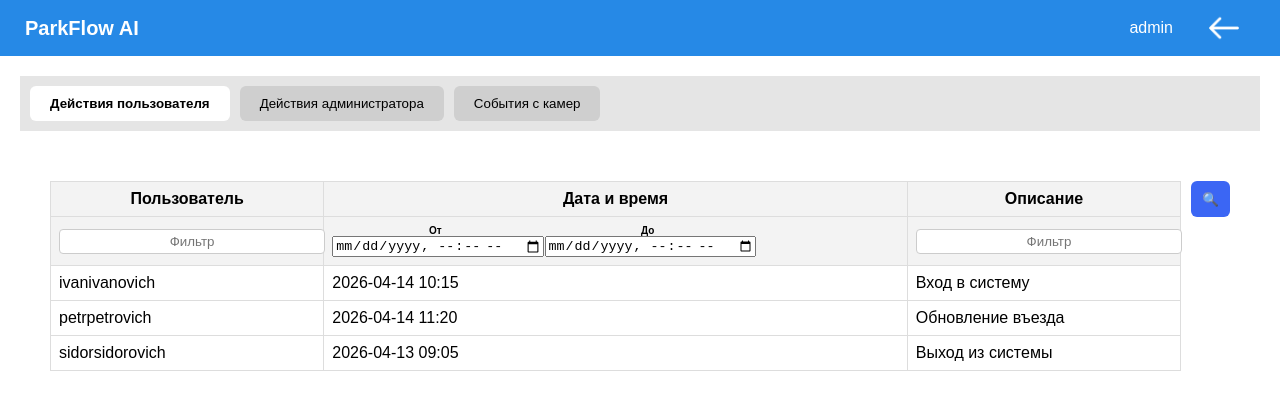
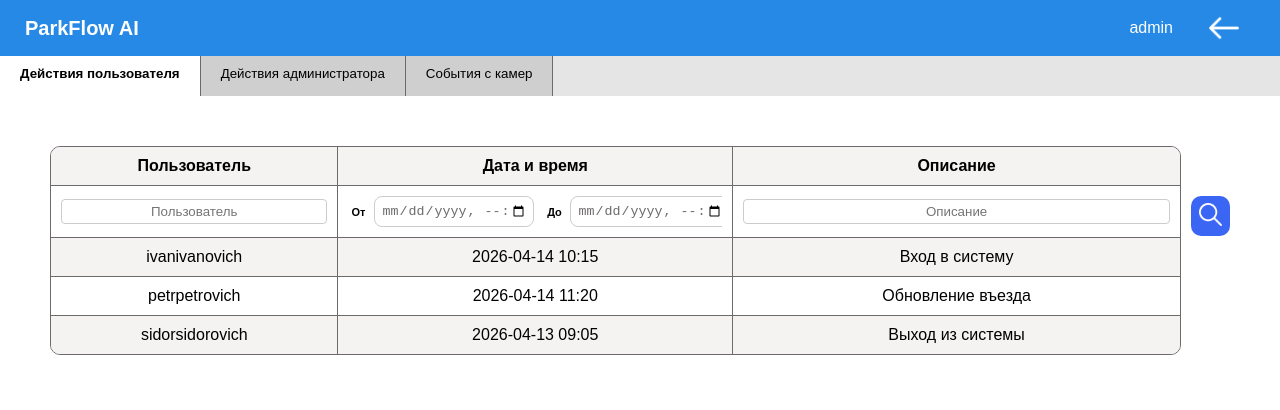
Before and after one commit to DoNik226/ParkFlowAI, a Vue app in the folder frontend/: page /admin/events in a window 1280 px wide. Shown: the top 410 px of the page. Built offline with nearby package versions, Linux system fonts and the light colour scheme; sample sign-in values are in the browser's storage.

Commit message:
fix eventlogviewer

```diff
--- a/frontend/src/components/admin/EventLogViewer.vue
+++ b/frontend/src/components/admin/EventLogViewer.vue
@@ -15,7 +15,7 @@
     </div>
 
     <!-- TABLE -->
-    <div class="table-container" v-if="activeTab === 'user'">
+    <div class="table-container">
 
       <div class="table-with-button">
 
@@ -23,19 +23,18 @@
           <thead>
             <!-- HEADER -->
             <tr>
-              <th>Пользователь</th>
-              <th>Дата и время</th>
-              <th>Описание</th>
+              <th v-for="col in activeTable.columns" :key="col.key" :style="{ width: col.width }">
+                {{ col.label }}
+              </th>
             </tr>
 
             <!-- FILTER ROW -->
             <tr class="filter-row">
+
+              <!-- USER FILTERS -->
+              <template v-if="activeTab === 'user'">
                 <th>
-                <input
-                  v-model="filters.user"
-                  class="input"
-                  placeholder="Фильтр"
-                />
+                  <input v-model="filters.user.user" class="input" placeholder="Пользователь" />
                 </th>
 
                 <th>
@@ -43,9 +42,7 @@
                     <div class="date-group">
                       <span>От</span>
                       <input type="datetime-local" v-model="filters.dateFrom" />
-                  </div>
-
-                  <div class="date-group">
+                    </div> <div class="date-group">
                       <span>До</span>
                       <input type="datetime-local" v-model="filters.dateTo" />
                     </div>
@@ -53,27 +50,76 @@
                 </th>
 
                 <th>
-                <input
-                  v-model="filters.description"
-                  class="input"
-                  placeholder="Фильтр"
-                />
+                  <input v-model="filters.user.description" class="input" placeholder="Описание" />
                 </th>
+              </template>
+
+              <!-- ADMIN FILTERS -->
+              <template v-if="activeTab === 'admin'">
+                <th>
+                  <input v-model="filters.admin.admin" class="input" placeholder="Администратор" />
+                </th>
+
+                <th>
+                  <div class="date-filter">
+                    <div class="date-group">
+                      <span>От</span>
+                      <input type="datetime-local" v-model="filters.dateFrom" />
+                    </div> <div class="date-group">
+                      <span>До</span>
+                      <input type="datetime-local" v-model="filters.dateTo" />
+                    </div>
+                  </div>
+                </th>
+
+                <th>
+                  <input v-model="filters.admin.description" class="input" placeholder="Описание" />
+                </th>
+              </template>
+
+              <!-- CAMERA FILTERS -->
+              <template v-if="activeTab === 'camera'">
+
+                <th>
+                  <input v-model="filters.camera.cameraName" class="input" placeholder="Камера" />
+                </th>
+
+                <th>
+                  <input v-model="filters.camera.parkingName" class="input" placeholder="Парковка" />
+                </th>
+
+                <th>
+                  <div class="date-filter">
+                    <div class="date-group">
+                      <span>От</span>
+                      <input type="datetime-local" v-model="filters.dateFrom" />
+                    </div> <div class="date-group">
+                      <span>До</span>
+                      <input type="datetime-local" v-model="filters.dateTo" />
+                    </div>
+                  </div>
+                </th>
+
+                <th>
+                  <input v-model="filters.camera.description" class="input" placeholder="Описание" />
+                </th>
+
+              </template>
+
             </tr>
           </thead>
 
           <tbody>
-            <tr v-for="(item, index) in filteredLogs" :key="index">
-              <td>{{ item.user }}</td>
-              <td>{{ item.date }}</td>
-              <td>{{ item.description }}</td>
+            <tr v-for="(item, index) in filteredData" :key="index">
+              <td v-for="col in activeTable.columns" :key="col.key" :style="{ width: col.width }">
+                {{ item[col.key] }}
+              </td>
             </tr>
           </tbody>
         </table>
 
-        <!-- SEARCH BUTTON (рядом с таблицей) -->
         <button class="search-btn" @click="applyFilter">
-          🔍
+          <img src="../../assets/img/loupe.png" width="23px">
         </button>
 
       </div>
@@ -92,6 +138,36 @@ const tabs = [
   { key: 'camera', label: 'События с камер' }
 ]
 
+const tableConfig = {
+  user: {
+    columns: [
+      { key: 'user', label: 'Пользователь', width: '25%' },
+      { key: 'date', label: 'Дата и время', width: '35%' },
+      { key: 'description', label: 'Описание', width: '40%' }
+    ],
+    dataKey: 'userLogs'
+  },
+
+  admin: {
+    columns: [
+      { key: 'admin', label: 'Администратор', width: '25%' },
+      { key: 'date', label: 'Дата и время', width: '35%' },
+      { key: 'description', label: 'Описание', width: '40%' }
+    ],
+    dataKey: 'adminLogs'
+  },
+
+  camera: {
+    columns: [
+      { key: 'cameraName', label: 'Камера', width: '15%' },
+      { key: 'parkingName', label: 'Парковка', width: '15%' },
+      { key: 'date', label: 'Дата и время', width: '36%' },
+      { key: 'description', label: 'Описание', width: '34%' }
+    ],
+    dataKey: 'cameraLogs'
+  }
+}
+
 const activeTab = ref('user')
 
 const logs = ref([
@@ -100,11 +176,49 @@ const logs = ref([
   { user: 'sidorsidorovich', date: '2026-04-13 09:05', description: 'Выход из системы' }
 ])
 
+const adminLogs = ref([
+  { admin: 'admin1', date: '2026-04-14 12:00', description: 'Удаление пользователя' }
+])
+
+const cameraLogs = ref([
+  {
+    cameraName: 'CAM-01',
+    parkingName: 'P1',
+    date: '2026-04-14 09:00',
+    description: 'Обнаружен автомобиль'
+  }
+])
+
+const activeTable = computed(() => tableConfig[activeTab.value])
+
+const currentData = computed(() => {
+  if (activeTab.value === 'user') return logs.value
+  if (activeTab.value === 'admin') return adminLogs.value
+  if (activeTab.value === 'camera') return cameraLogs.value
+})
+
 const filters = ref({
+  user: {
     user: '',
     dateFrom: '',
     dateTo: '',
     description: ''
+  },
+
+  admin: {
+    admin: '',
+    dateFrom: '',
+    dateTo: '',
+    description: ''
+  },
+
+  camera: {
+    cameraName: '',
+    parkingName: '',
+    dateFrom: '',
+    dateTo: '',
+    description: ''
+  }
 })
 
 const appliedFilters = ref({ ...filters.value })
@@ -113,51 +227,63 @@ const applyFilter = () => {
   appliedFilters.value = { ...filters.value }
 }
 
-const filteredLogs = computed(() => {
-  return logs.value.filter(log => {
+const filteredData = computed(() => {
+  const data = currentData.value
+  const f = filters.value[activeTab.value]
 
-    const matchUser = appliedFilters.value.user
-      ? log.user.toLowerCase().includes(appliedFilters.value.user.toLowerCase())
+  return data.filter(item => {
+
+    const matchText = Object.keys(item).every(key => {
+      if (key === 'date') return true
+
+      if (!f[key]) return true
+
+      return String(item[key])
+        .toLowerCase()
+        .includes(f[key].toLowerCase())
+    })
+
+    const date = new Date(item.date)
+
+    const matchFrom = f.dateFrom
+      ? date >= new Date(f.dateFrom)
       : true
 
-    const matchDesc = appliedFilters.value.description
-      ? log.description.toLowerCase().includes(appliedFilters.value.description.toLowerCase())
+    const matchTo = f.dateTo
+      ? date <= new Date(f.dateTo)
       : true
 
-    const logDate = new Date(log.date)
-
-    const matchFrom = appliedFilters.value.dateFrom
-      ? logDate >= new Date(appliedFilters.value.dateFrom)
-      : true
-
-    const matchTo = appliedFilters.value.dateTo
-      ? logDate <= new Date(appliedFilters.value.dateTo)
-      : true
-
-    return matchUser && matchDesc && matchFrom && matchTo
+    return matchText && matchFrom && matchTo
   })
 })
 </script>
 
 <style scoped>
+
 .log-page {
   padding: 20px;
 }
 
 /* TOP BAR */
 .top-bar {
+  margin: -20px -20px 0 -20px;
+  width: calc(100% + 40px);
   background: #e5e5e5;
-  padding: 10px;
   display: flex;
-  gap: 10px;
+  gap: 0;
+  position: sticky;
+  top: 0;
+  z-index: 10;
 }
 
 .tab-btn {
   padding: 10px 20px;
+  display: flex;
+  height: 40px;
   border: none;
   background: #cfcfcf;
   cursor: pointer;
-  border-radius: 6px;
+  border-right: 1px solid #6C6A6A;
 }
 
 .tab-btn.active {
@@ -173,54 +299,117 @@ const filteredLogs = computed(() => {
   margin-top: 20px;
 }
 
-/* TABLE */
 .log-table {
+  table-layout: fixed;
   width: 100%;
-  border-collapse: collapse;
+  border-collapse: separate;
+  border-spacing: 0;
+  border: 1px solid #6C6A6A;
+  border-radius: 10px;
+  overflow: hidden;
 }
 
-.log-table th,
+/* BODY */
 .log-table td {
-  border: 1px solid #ddd;
-  padding: 8px;
+  padding: 10px;
+  text-align: center;
+  border-right: 1px solid #6C6A6A;
+  border-top: 1px solid #6C6A6A;
 }
 
 .log-table th {
-  background: #f3f3f3;
+  padding: 10px;
+  text-align: center;
+  border-right: 1px solid #6C6A6A;
 }
 
-/* FILTER ROW */
+.log-table thead tr + tr th {
+  border-top: 1px solid #6C6A6A;
+}
+
+/* Убираем правую границу у последнего столбца */
+.log-table td:last-child {
+  border-right: none;
+}
+
+.log-table th:last-child {
+  border-right: none;
+}
+
+/* Чередование строк */
+.log-table tbody tr:nth-child(even) {
+  background: #FFFFFF;
+}
+
+.log-table tbody tr:nth-child(odd) {
+  background: #F5F2F2;
+}
+
+.log-table thead tr:first-child th {
+  background: #F5F2F2;
+}
+
+.log-table {
+  table-layout: fixed;
+}
+
+.filter-row {
+  background: #FFFFFF;
+  border-bottom: 1px solid #6C6A6A;
+}
+
+
 .filter-row input {
   width: 100%;
+  padding: 4px;
+  box-sizing: border-box;
 }
 
-/* DATE FILTER */
+
 .date-filter {
   display: flex;
-  gap: 6px;
+  gap: 10px;
+  max-width: 100%;
+  overflow: hidden;
 }
 
 .date-group {
   display: flex;
-  flex-direction: column;
-  font-size: 10px;
+  align-items: center;
+  gap: 6px;
+  font-size: 11px;
 }
 
-/* INPUT */
+.date-group input {
+  width: 160px;
+  flex: 0 0 160px;
+  box-sizing: border-box;
+  padding: 6px;
+  border-radius: 8px;
+  border: 1px solid #ccc;
+  text-align: center;
+  color: #6C6A6A;
+}
+
+.date-group span {
+  min-width: 20px;
+  flex-shrink: 0;
+}
+
 .input {
   padding: 4px;
   border: 1px solid #ccc;
   border-radius: 4px;
 }
 
-/* BUTTON */
 .search-btn {
-  height: 36px;
+  height: 40px;
   width: 40px;
+  margin-top: 50px;
   border: none;
   background: #3B66F4;
   color: white;
-  border-radius: 6px;
+  border-radius: 10px;
   cursor: pointer;
 }
 </style>
--- a/frontend/src/views/AdminView.vue
+++ b/frontend/src/views/AdminView.vue
@@ -26,14 +26,14 @@
 
         <div class="admin-item" @click="goUsers">
             <div class="admin-card">
-            <img src="../assets/img/user.png" alt="app">
+            <img src="../assets/img/user.png" alt="users">
             </div>
             <span class="admin-label">Пользователи</span>
         </div>
 
         <div class="admin-item" @click="goParkings">
             <div class="admin-card">
-            <img src="../assets/img/parking.png" alt="app">
+            <img src="../assets/img/parking.png" alt="parkings">
             </div>
             <span class="admin-label">Парковки</span>
         </div>
@@ -47,7 +47,7 @@
 
         <div class="admin-item" @click="goEvents">
             <div class="admin-card">
-              <img src="../assets/img/mobile-app.png" alt="app">
+              <img src="../assets/img/file.png" alt="event">
             </div>
             <span class="admin-label">Журнал событий</span>
         </div>
```
Also changed, not shown: frontend/src/assets/img/file.png (added), frontend/src/assets/img/loupe.png (added). Lines whose indentation alone changed are shown as unchanged.
